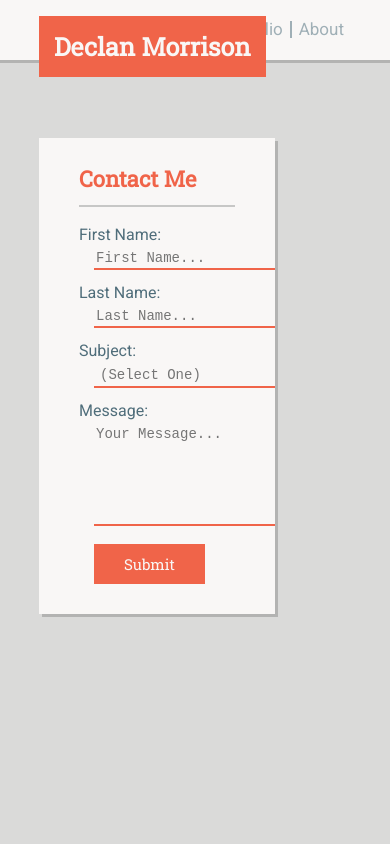
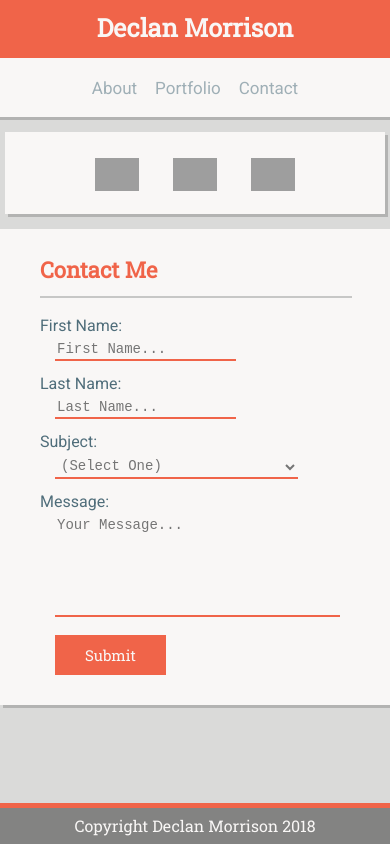
Before and after one commit to DeclanMorrison/responsive-portfolio, a plain HTML site: page recommended/contact.html in a window 390 px wide. Drawn offline with Linux system fonts and the light colour scheme; grey boxes are pictures that could not be loaded.

Commit message:
Added Media Queries for mobile devices, added social media links and a footer to all pages.

```diff
--- a/recommended/contact.html
+++ b/recommended/contact.html
@@ -5,7 +5,7 @@
     <meta charset="utf-8">
     <title>Generic Portfolio</title>
     <meta name="viewport" content="width=device-width, initial-scale=1">
-    <link rel="stylesheet" href="../../../reset.css">
+    <link rel="stylesheet" href="../reset.css">
     <link rel="stylesheet" href="./stylesheet.css">
     <link rel="shortcut icon" href="favicon.ico" type="image/x-icon">
     <link rel="icon" href="favicon.ico" type="image/x-icon">
@@ -19,6 +19,22 @@
         <a href="#" class="nav-item">Contact</a>
         <a href="about.html" class="name-card">Declan Morrison</a>
     </div>
+
+    <aside>
+
+        <a href="#">
+            <img class="social" src="https://iconmonstr.com/wp-content/g/gd/makefg.php?i=../assets/preview/2012/png/iconmonstr-twitter-2.png&r=0&g=0&b=0">
+        </a>
+
+        <a href="#">
+            <img class="social" src="https://iconmonstr.com/wp-content/g/gd/makefg.php?i=../assets/preview/2012/png/iconmonstr-facebook-2.png&r=0&g=0&b=0">
+        </a>
+
+        <a href="#">
+            <img class="social" src="https://iconmonstr.com/wp-content/g/gd/makefg.php?i=../assets/preview/2012/png/iconmonstr-linkedin-2.png&r=0&g=0&b=0">
+        </a>
+
+    </aside>
 
     <div class="content">
         <h1>Contact Me</h1>
@@ -57,6 +73,13 @@
 
     </div>
 
+    <footer>
+
+        Copyright Declan Morrison 2018
+
+    </footer>
+
+
 </body>
 
 </html>
--- a/recommended/stylesheet.css
+++ b/recommended/stylesheet.css
@@ -87,7 +87,7 @@ div a:nth-child(3){
 
 .content{
     float: left;
-    clear: both;
+    clear: none;
     width: 40%;
     background-color: #F9F7F6;
     padding: 30px 40px;
@@ -95,10 +95,6 @@ div a:nth-child(3){
     margin-top: 30px;
     box-shadow: 3px 3px #B3B3B2;
     overflow: auto;
-}
-
-.about{
-    clear: none;
 }
 
 img{
@@ -157,7 +153,7 @@ input[type=text]:focus, select:focus, textarea:focus{
 }
 
 textarea{
-    width: auto;
+    width: 90%;
 }
 
 input[type=submit]{
@@ -250,3 +246,77 @@ here: https://stackoverflow.com/questions/16670931/hide-scroll-bar-but-while-sti
 ::-webkit-scrollbar-thumb {
     background: #FF0000;
 }
+
+/* START MEDIA QUERIES */
+
+@media screen and (max-width: 980px){
+
+    /* I couldn't think of anything to
+    change at 980 and 768 pixels wide
+    since nothing is displayed improperly
+    at those widths. */
+
+}
+
+@media screen and (max-width: 768px){
+
+    /* I couldn't think of anything to
+    change at 980 and 768 pixels wide
+    since nothing is displayed improperly
+    at those widths. */
+
+}
+
+@media screen and (max-width: 690px){
+
+    aside{
+        position: static;
+        float: none;
+        width: 87%;
+        margin: auto;
+        margin-top: 15px;
+    }
+
+    .social{
+        float: none;
+        margin: auto;
+        margin-left: 15px;
+        margin-right: 15px;
+    }
+
+    .content{
+        width: 80%;
+        float: none;
+        margin: auto;
+        margin-top: 15px;
+        margin-bottom: 50px;
+    }
+
+    .nav-bar{
+        padding-left: 0px;
+        padding-right: 0px;
+    }
+}
+
+@media screen and (max-width: 444px){
+
+    .nav-bar{
+        padding-top: 80px;
+        padding-bottom: 20px;
+        position: static;
+    }
+
+    .name-card{
+        top: -100px;
+        width: 100%;
+        text-align: center;
+        padding: 18px 0px;
+    }
+
+    .nav-item{
+        float: none;
+        top: 0px;
+        border: none;
+
+    }
+}
```
Also changed, not shown: recommended/about.html (+1 -1 lines), recommended/portfolio.html (+24 -1 lines).
